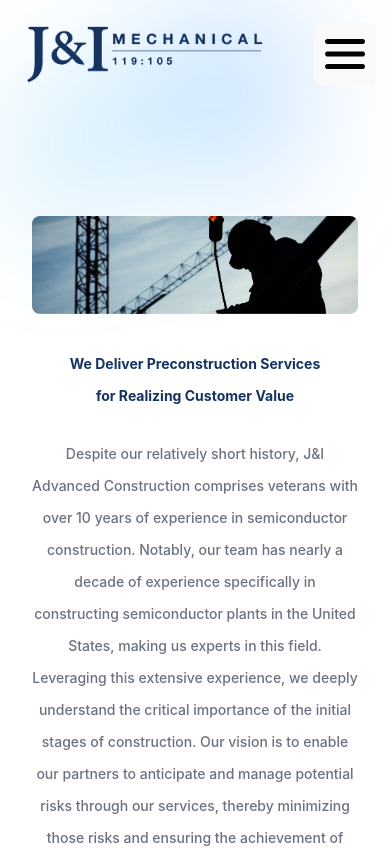
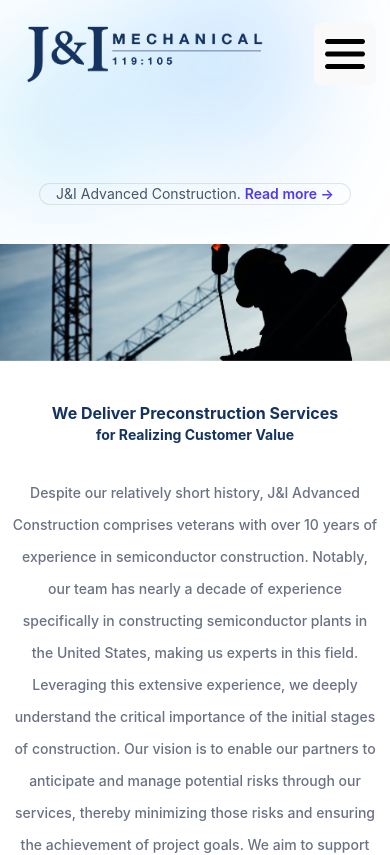
Before and after one commit to rogseo/JandI, a React (Vite) app: page / in a window 390 px wide. Shown: the top 855 px of the page. Built offline with nearby package versions, Linux system fonts and the light colour scheme.

Commit message:
home page: image size edited

```diff
--- a/src/App.css
+++ b/src/App.css
@@ -1,7 +1,7 @@
 #root {
   max-width: 1280px;
   margin: 0 auto;
-  padding: 2rem;
+  /* padding: 2rem; */
   text-align: center;
 }
 
--- a/src/pages/About.jsx
+++ b/src/pages/About.jsx
@@ -7,7 +7,7 @@
 
 function About() {
     return (
-        <div className="relative isolate pt-14 lg:px-50 ">
+        <div className="relative isolate pt-14 md:px-30 lg:px-50 ">
             <div
                 aria-hidden="true"
                 className="absolute inset-x-0 -top-40 -z-10 transform-gpu overflow-hidden blur-3xl sm:-top-80"
@@ -23,14 +23,14 @@
             {/* Our Unique Advantage */}
             <div>
 
-                <div className="mx-auto max-w-2xl pt-56 ">
+                <div className="mx-auto max-w-2xl pt-30 lg:pt-50 ">
                     <div className="text-center">
                         <h1 className="text-[#153361] text-xl font-bold tracking-tight text-balance lg:text-5xl">
                             Our Unique Advantage
                         </h1>
                     </div>
                 </div>
-                <article className='flex flex-col pt-10'>
+                <article className='flex flex-col px-3 pt-10'>
                     <div className='flex flex-col lg:flex-row  py-10'>
                         <div className='lg:basis-1/2'>
                             <img src={pic2} alt="advantage 1" className='basis-1/2'></img>
--- a/src/pages/Home.jsx
+++ b/src/pages/Home.jsx
@@ -4,7 +4,7 @@
 
 function Home() {
     return (
-        <div className="relative isolate lg:px-6 pt-14 lg:px-8  ">
+        <div className="relative isolate px-0 pt-14 lg:px-8  ">
             <div
                 aria-hidden="true"
                 className="absolute inset-x-0 -top-40 -z-10 transform-gpu overflow-hidden blur-3xl sm:-top-80"
@@ -18,8 +18,8 @@
                 />
             </div>
             <div className=" py-32 sm:py-48 lg:py-56">
-                <div className="hidden sm:mb-8 sm:flex sm:justify-center">
-                    <div className="relative rounded-full px-3 py-1 text-sm/6 text-gray-600 ring-1 ring-gray-900/10 hover:ring-gray-900/20">
+                <div className="sm:mb-8 px-10 sm:flex sm:justify-center">
+                    <div className="relative rounded-full px-3 py-1 text-sm/3 lg:text-sm/6 text-gray-600 ring-1 ring-gray-900/10 hover:ring-gray-900/20">
                         J&I Advanced Construction.{' '}
                         <Link to="/About" className="font-semibold text-indigo-600">
                             <span aria-hidden="true" className="absolute inset-0" />
@@ -28,18 +28,18 @@
                     </div>
                 </div>
 
-                <div className="relative h-full text-end rounded-lg ">
-                    <img src={pic} alt="Company Logo" className="w-full h-full rounded-lg" />
-                    {/* <div className="absolute top-40 sm:top-10 right-5 w-full h-full text-balance text-right rounded-lg">
-                        <h2 className="text-white text-2xl lg:text-5xl font-bold">J&I Advanced Construction</h2>
+                <div className="relative h-full pt-10 text-end ">
+                    <img src={pic} alt="Company Logo" className="w-full h-full object-fill" />
+                    {/* <div className="absolute top-30 sm:top-10 right-10 text-base  text-[#153361] font-bold text-balance ">
+                        <h2 className="text-base  text-white font-bold text-balance">We Deliver Preconstruction Services</h2>
 
                     </div> */}
                 </div>
-                <div>
-                    <h1 className="text-sm  text-[#153361] font-bold sm:tracking-tight lg:tracking-wide text-balance  pt-10 lg:text-5xl">
+                <div className="px-3">
+                    <h1 className="text-base  text-[#153361] font-bold text-balance  pt-10 lg:text-5xl">
                         We Deliver Preconstruction Services
                     </h1>
-                    <h1 className="text-sm text-[#153361] pt-3 font-bold sm:tracking-tight lg:tracking-wide text-balance lg:text-5xl">
+                    <h1 className="text-sm text-[#153361] font-bold text-balance lg:text-5xl">
                         for Realizing Customer Value
                     </h1>
                     <p className="mt-8 text-sm/8 lg:text-lg font-medium text-pretty text-gray-500 ">
```
Also changed, not shown: 4 other files (tests, documents, lock files or other folders).
